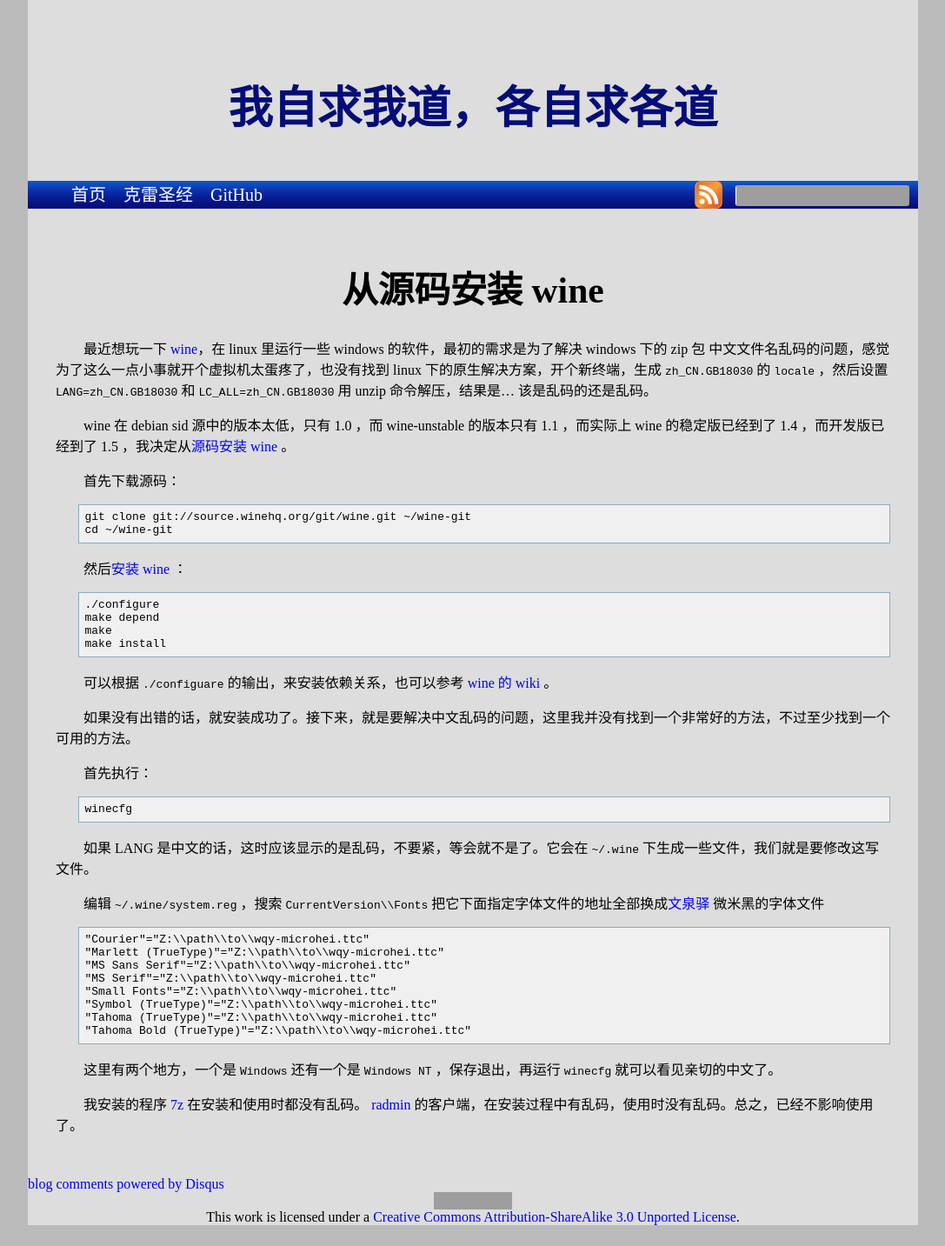
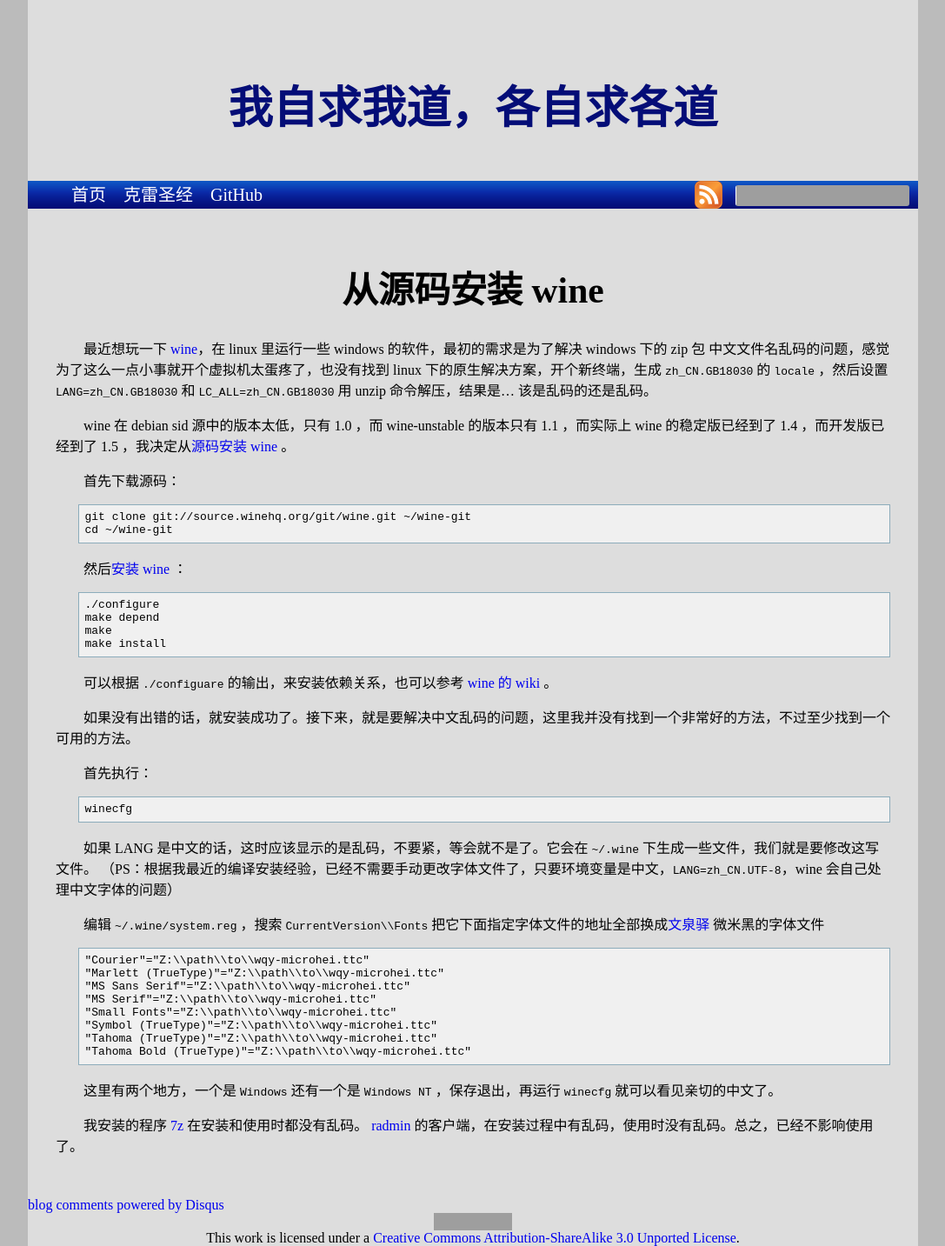
Before and after one commit to leiqin/leiqin.github.io, a Jekyll site: the page built from _posts/2012-04-21-从源码安装wine.markdown, in a window 1280 px wide. Shown: the whole page at 87% size, without its empty margins (96-1183 px from the left). Built offline with Jekyll 4.4.1, drawn with Linux system fonts in a browser that asks for light colours; comment, search, counter and statistics services are not loaded; before the commit the page ends 1409 px from its top, so only the background shows below that; grey boxes are pictures that could not be loaded.

Commit message:
安装 wine 时不需要再手动指定中文字体文件

```diff
--- a/_posts/2012-04-21-从源码安装wine.markdown
+++ b/_posts/2012-04-21-从源码安装wine.markdown
@@ -28,6 +28,7 @@ wine 在 debian sid 源中的版本太低，只有 1.0 ，而 wine-unstable 的
     winecfg
 
 如果 LANG 是中文的话，这时应该显示的是乱码，不要紧，等会就不是了。它会在 `~/.wine` 下生成一些文件，我们就是要修改这写文件。
+（PS：根据我最近的编译安装经验，已经不需要手动更改字体文件了，只要环境变量是中文，`LANG=zh_CN.UTF-8`，wine 会自己处理中文字体的问题）
 
 编辑 `~/.wine/system.reg` ，搜索 `CurrentVersion\\Fonts` 把它下面指定字体文件的地址全部换成[文泉驿](http://wenq.org/) 微米黑的字体文件
 
```
